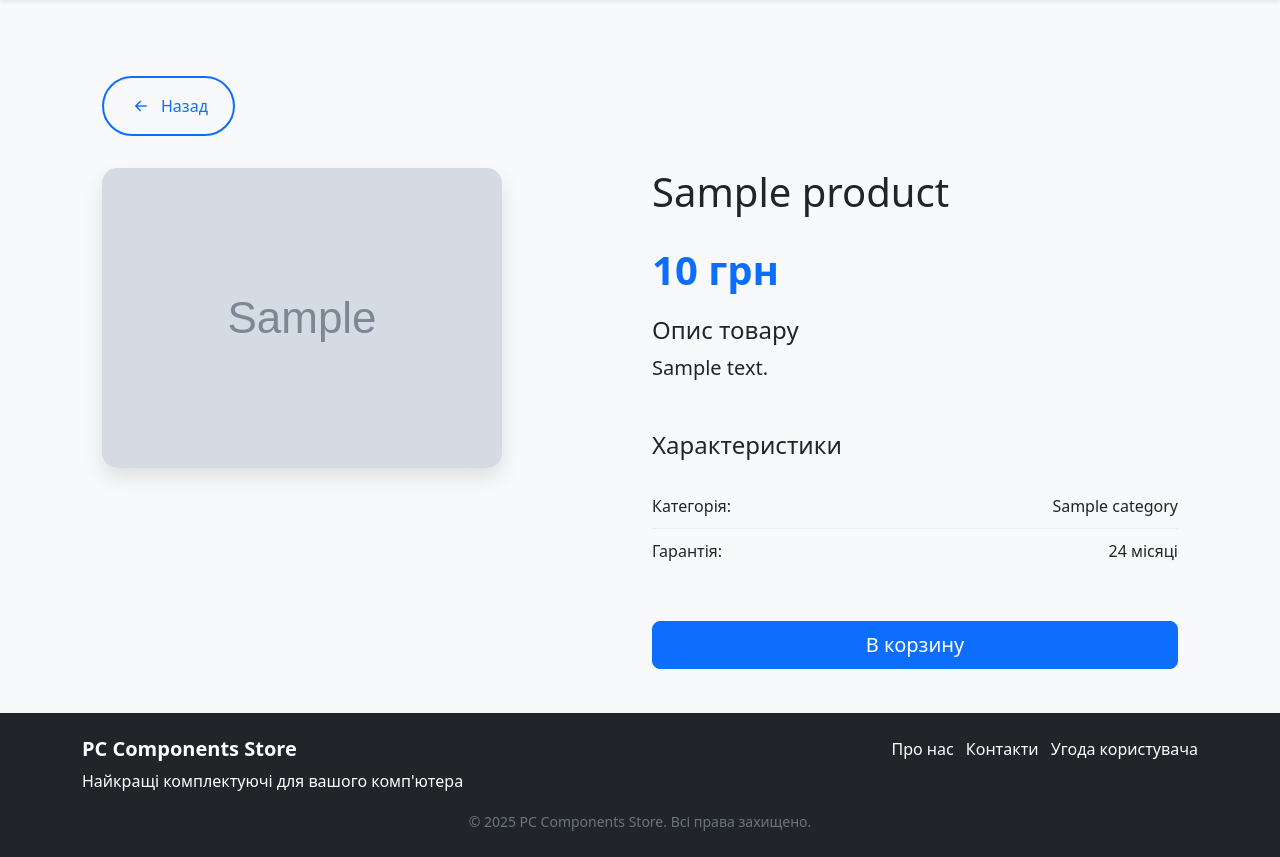
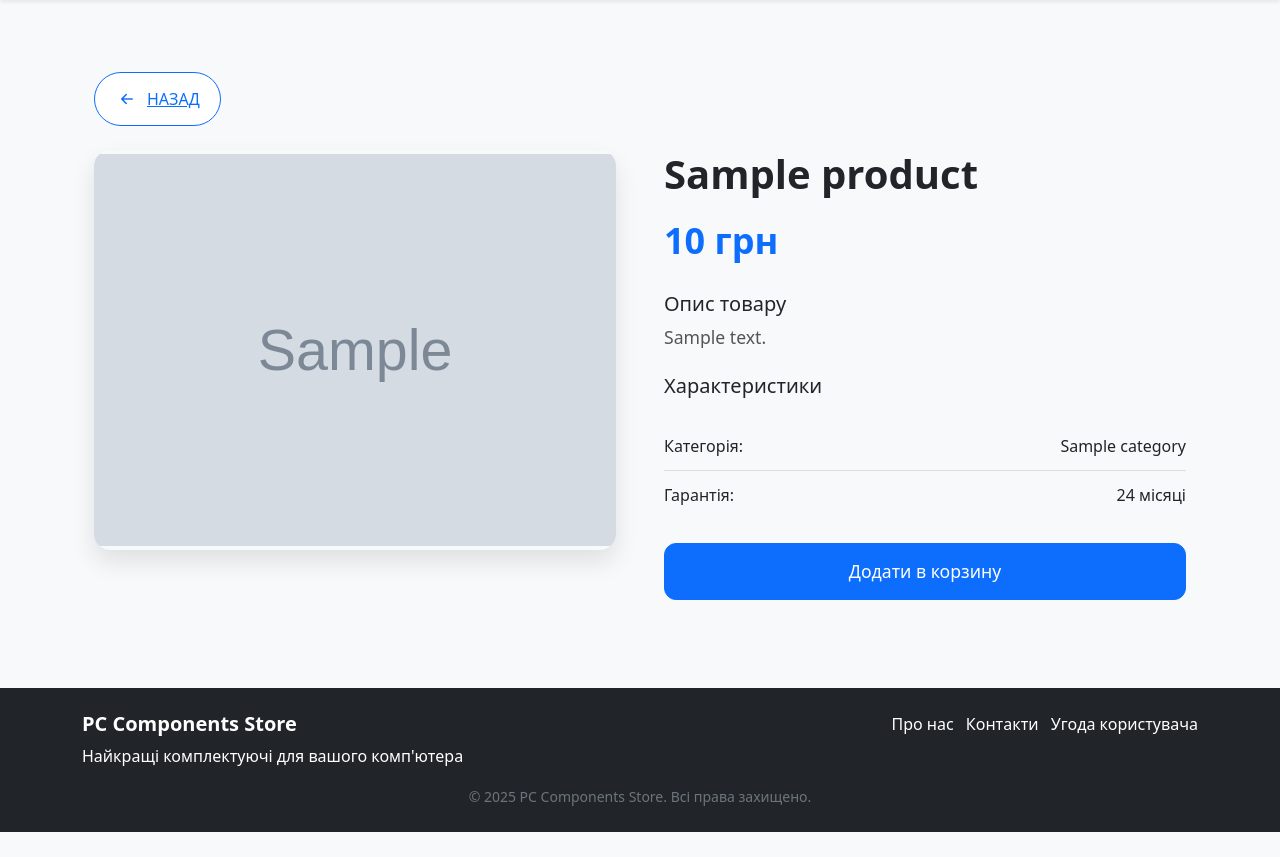
Before and after one commit to Danya-Oleksuk/pc-components-shop, a Django app: template templates/products/detail.html in a window 1280 px wide. Shown: the part 76-933 px from the top of the page. After the commit the page ends 908 px from the top, so only its background shows below. Run offline with Django 5.2, Linux system fonts and the light colour scheme; the template is opened without the code that fills it: most values are stand-ins (such as "Sample title", 1, 10 or a date in 2020); grey boxes marked "Sample" are stand-in pictures.

Commit message:
fix: display full product images without cropping

```diff
--- a/templates/products/detail.html
+++ b/templates/products/detail.html
@@ -3,53 +3,95 @@
 {% block styles %}
 <style>
     .product-detail-container {
-        margin-top: 2rem;
-        padding: 20px;
+        margin-top: 3rem;
+        padding-bottom: 4rem;
     }
+
     .back-btn {
-        background: #f8f9fa;
-        border: 2px solid #0d6efd;
-        border-radius: 50px;
-        padding: 10px 25px;
+        border: 1px solid var(--bs-primary);
+        border-radius: 30px;
+        padding: 8px 20px;
+        background-color: #fff;
+        color: var(--bs-primary);
+        text-transform: uppercase;
+        font-weight: 500;
         transition: all 0.3s ease;
-        margin-bottom: 2rem;
+        display: inline-flex;
+        align-items: center;
     }
+
     .back-btn:hover {
-        background: #0d6efd;
-        color: white !important;
+        background-color: var(--bs-primary);
+        color: #fff !important;
         transform: translateX(-5px);
     }
+
     .product-image {
-        max-width: 100%;
+        width: 100%;
         height: auto;
-        border-radius: 15px;
-        box-shadow: 0 10px 20px rgba(0,0,0,0.1);
+        border-radius: 16px;
+        box-shadow: 0 12px 24px rgba(0, 0, 0, 0.1);
     }
+
+    .price-tag {
+        font-size: 2.25rem;
+        color: var(--bs-primary);
+        font-weight: 700;
+        margin-top: 1rem;
+        margin-bottom: 1.5rem;
+    }
+
+    .description p {
+        font-size: 1.1rem;
+        color: #555;
+    }
+
     .specs-list {
         list-style: none;
-        padding-left: 0;
+        padding: 0;
+        margin-top: 1.5rem;
     }
+
     .specs-list li {
-        padding: 10px 0;
-        border-bottom: 1px solid #eee;
+        padding: 12px 0;
+        border-bottom: 1px solid #ddd;
         display: flex;
         justify-content: space-between;
+        font-size: 1rem;
     }
+
     .specs-list li:last-child {
         border-bottom: none;
     }
-    .price-tag {
-        font-size: 2.5rem;
-        color: #0d6efd;
-        font-weight: bold;
-        margin: 1rem 0;
+
+    .add-to-cart {
+        font-size: 1.1rem;
+        padding: 14px;
+        border-radius: 12px;
+        transition: background-color 0.3s ease;
     }
+
+    .add-to-cart:hover {
+        background-color: #0b5ed7;
+    }
+
+    .product-image {
+    width: 100%;
+    height: 400px;
+    object-fit: contain;
+    background-color: #f8f9fa;
+    border-radius: 16px;
+    box-shadow: 0 12px 24px rgba(0, 0, 0, 0.1);
+}
+
+
     @media (max-width: 768px) {
-        .product-image {
-            margin-top: 2rem;
+        .product-detail-container {
+            padding: 0 1rem;
         }
+
         .price-tag {
-            font-size: 2rem;
+            font-size: 1.8rem;
         }
     }
 </style>
@@ -57,36 +99,31 @@
 
 {% block content %}
 <div class="container product-detail-container">
-    <a href="javascript:history.back()" class="back-btn d-inline-flex align-items-center text-decoration-none">
+    <a href="javascript:history.back()" class="back-btn mb-4">
         <i class="bi bi-arrow-left-short fs-4"></i>
         <span class="ms-2">Назад</span>
     </a>
 
-    <div class="row">
+    <div class="row g-5">
         <div class="col-lg-6">
-            <div class="product-image-wrapper">
-                {% if product.image %}
-                    <img src="{{ product.image.url }}" class="product-image" alt="{{ product.name }}">
-                {% else %}
-                    <img src="https://via.placeholder.com/600" class="product-image" alt="No image">
-                {% endif %}
-            </div>
+            {% if product.image %}
+                <img src="{{ product.image.url }}" class="product-image" alt="{{ product.name }}">
+            {% else %}
+                <img src="https://via.placeholder.com/600" class="product-image" alt="No image">
+            {% endif %}
         </div>
 
         <div class="col-lg-6">
-            <h1 class="mb-4">{{ product.name }}</h1>
+            <h1 class="fw-bold mb-3">{{ product.name }}</h1>
+            <div class="price-tag">{{ product.price }} грн</div>
 
-            <div class="price-tag">
-                {{ product.price }} грн
-            </div>
-
-            <div class="description mb-5">
-                <h4>Опис товару</h4>
-                <p class="lead">{{ product.description }}</p>
+            <div class="description mb-4">
+                <h5 class="mb-2">Опис товару</h5>
+                <p>{{ product.description }}</p>
             </div>
 
             <div class="specifications">
-                <h4 class="mb-4">Характеристики</h4>
+                <h5 class="mb-3">Характеристики</h5>
                 <ul class="specs-list">
                     <li>
                         <span>Категорія:</span>
@@ -99,12 +136,12 @@
                 </ul>
             </div>
 
-            <div class="mt-5">
+            <div class="mt-4">
                 <a href="{% if user.is_authenticated %}{% url 'cart:cart_add' product.id %}{% else %}{% url 'users:login' %}{% endif %}"
-                               class="btn btn-primary btn-lg w-100 add-to-cart"
-                               onclick="event.stopPropagation()">
-                               В корзину
-                            </a>
+                   class="btn btn-primary add-to-cart w-100"
+                   onclick="event.stopPropagation()">
+                   Додати в корзину
+                </a>
             </div>
         </div>
     </div>
```
